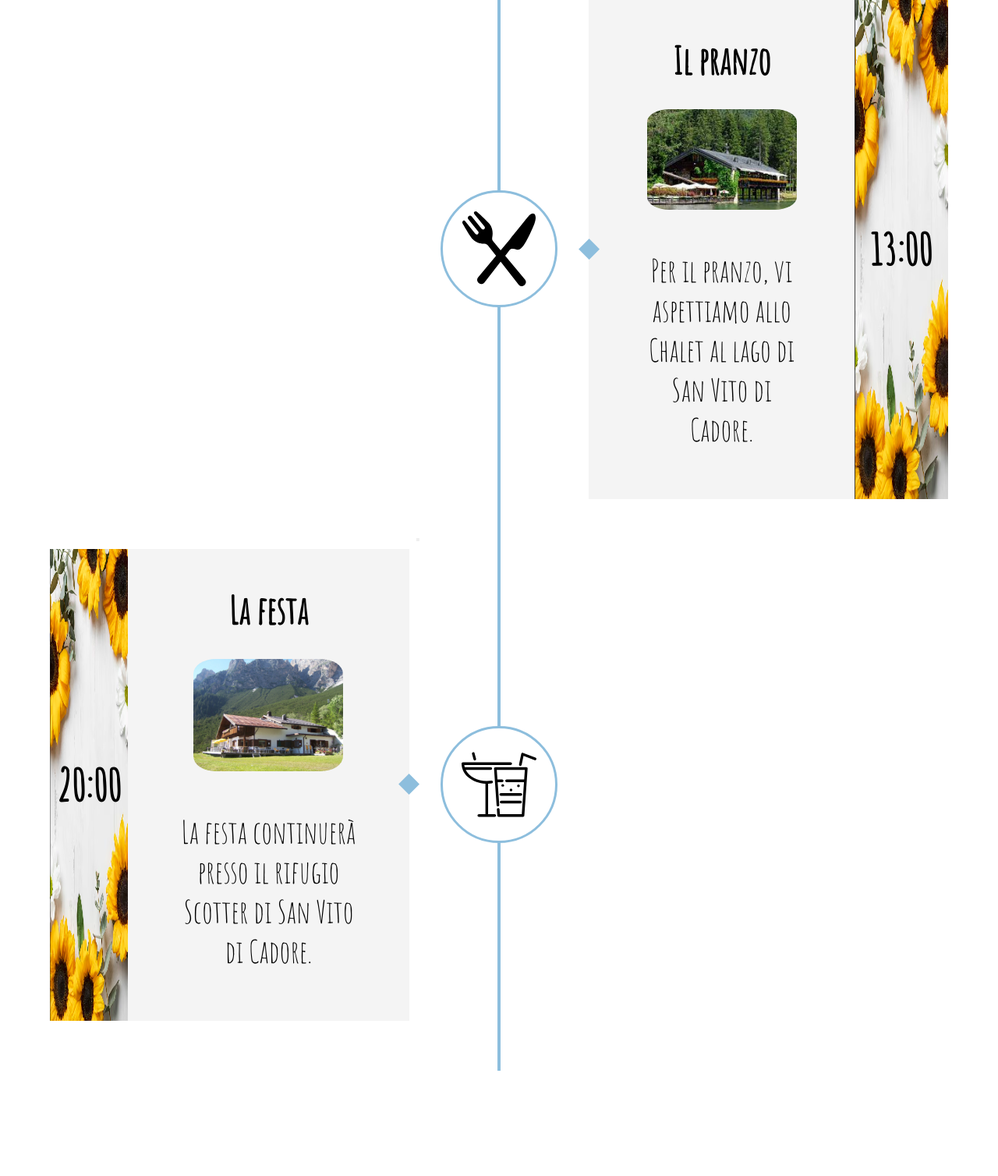
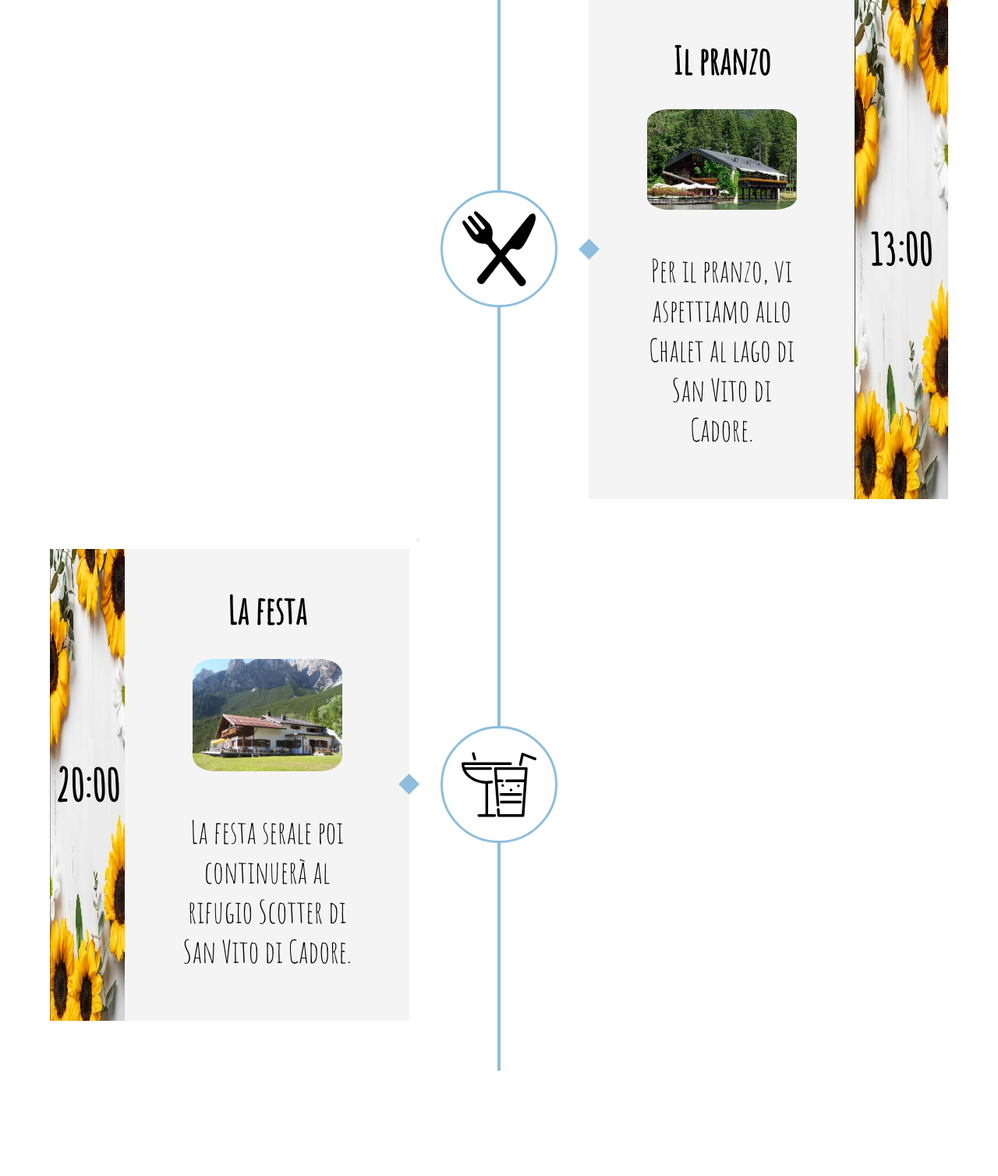
Before and after one commit to Barna1992/matrimonio, a Django app: page / in a window 1280 px wide. Shown: the part 3248-4756 px from the top of the page at 78% size. Run offline with Django 4.2, Linux system fonts and the light colour scheme.

Commit message:
modficio messaggio

```diff
--- a/wedding-django/wedding/lista_nozze/templates/lista_nozze/index.html
+++ b/wedding-django/wedding/lista_nozze/templates/lista_nozze/index.html
@@ -98,7 +98,7 @@
                   <div class="desc">
                     <h3 class="agenda__item__title">La festa</h3>
                     <div class="image-container-timeline"><a href="https://maps.app.goo.gl/RVsuv5MaYm6Hs25FA"><img src="{% static 'images/rifugio-scotter.jpg' %}" class="img-card"></a></div>
-                    <p>La festa continuerà presso il rifugio Scotter di San Vito di Cadore.</p>
+                    <p>La festa serale poi continuerà al rifugio Scotter di San Vito di Cadore.</p>
                   </div>
                   <button class="edit__btn"><i class="fa fa-pencil"></i></button>
                 </div>
```
